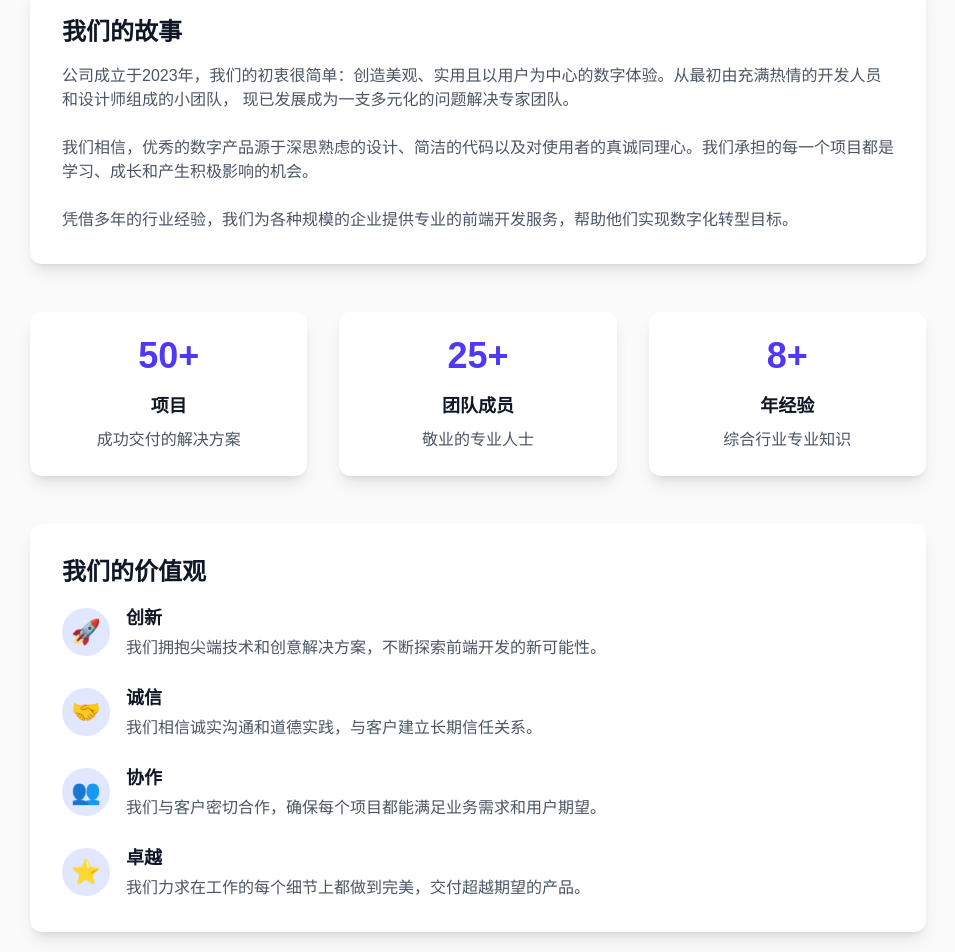
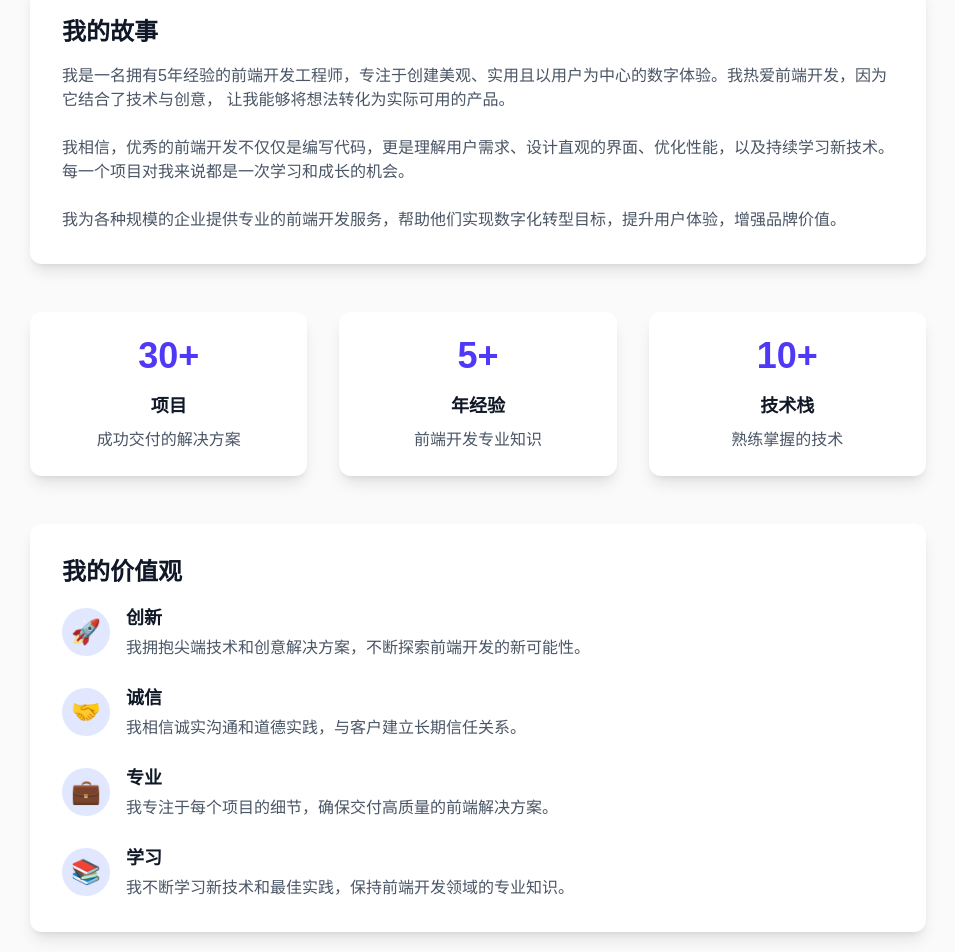
Before and after one commit to JohniFirst/front-show, a Next.js app: page /about in a window 1280 px wide. Shown: the part 260-1212 px from the top of the page, without its empty margins (162-1117 px from the left). Built offline with nearby package versions, Linux system fonts and the light colour scheme; no server answers.

Commit message:
更新状态信息

```diff
--- a/app/about/page.tsx
+++ b/app/about/page.tsx
@@ -5,16 +5,16 @@ import GsapElementAnimation from "../components/GsapElementAnimation";
 import RadarChartComponent from "../components/charts/RadarChart";
 
 export const metadata: Metadata = {
-  title: "关于我们 | 前端开发-响应式网站、小程序、Flutter的安卓ios跨端App",
+  title: "关于我 | 个人前端开发作品集",
   description:
-    "我们是一家专业的前端开发公司，专注于响应式网站设计、小程序开发、Flutter跨平台应用开发。我们致力于为客户提供高质量的数字化解决方案。",
+    "我是一名专业的前端开发工程师，专注于响应式网站设计、小程序开发和Flutter跨平台应用开发。我致力于为客户提供高质量的数字化解决方案。",
   keywords: [
-    "前端开发公司",
+    "前端开发工程师",
     "响应式网站设计",
     "小程序开发",
     "Flutter开发",
     "UI/UX设计",
-    "前端开发团队",
+    "个人作品集",
     "数字化解决方案",
   ],
   alternates: {
@@ -24,33 +24,33 @@ export const metadata: Metadata = {
 
 export default function AboutPage() {
   const stats = [
-    { number: "50+", label: "项目", description: "成功交付的解决方案" },
-    { number: "25+", label: "团队成员", description: "敬业的专业人士" },
-    { number: "8+", label: "年经验", description: "综合行业专业知识" },
+    { number: "30+", label: "项目", description: "成功交付的解决方案" },
+    { number: "5+", label: "年经验", description: "前端开发专业知识" },
+    { number: "10+", label: "技术栈", description: "熟练掌握的技术" },
   ];
 
   const values = [
     {
       title: "创新",
       description:
-        "我们拥抱尖端技术和创意解决方案，不断探索前端开发的新可能性。",
+        "我拥抱尖端技术和创意解决方案，不断探索前端开发的新可能性。",
       icon: "🚀",
     },
     {
       title: "诚信",
-      description: "我们相信诚实沟通和道德实践，与客户建立长期信任关系。",
+      description: "我相信诚实沟通和道德实践，与客户建立长期信任关系。",
       icon: "🤝",
     },
     {
-      title: "协作",
+      title: "专业",
       description:
-        "我们与客户密切合作，确保每个项目都能满足业务需求和用户期望。",
-      icon: "👥",
+        "我专注于每个项目的细节，确保交付高质量的前端解决方案。",
+      icon: "💼",
     },
     {
-      title: "卓越",
-      description: "我们力求在工作的每个细节上都做到完美，交付超越期望的产品。",
-      icon: "⭐",
+      title: "学习",
+      description: "我不断学习新技术和最佳实践，保持前端开发领域的专业知识。",
+      icon: "📚",
     },
   ];
 
@@ -63,10 +63,10 @@ export default function AboutPage() {
             <GsapElementAnimation animationType="fadeIn" delay={0.2}>
               <div className="text-center mb-12">
                 <h1 className="text-4xl font-bold text-gray-900 dark:text-white mb-4">
-                  关于我们
+                  关于我
                 </h1>
                 <p className="text-xl text-gray-600 dark:text-gray-300">
-                  了解更多关于我们的使命、愿景和团队的信息
+                  了解更多关于我的专业背景、技能和经验
                 </p>
               </div>
             </GsapElementAnimation>
@@ -75,23 +75,24 @@ export default function AboutPage() {
               <div
                 className="bg-white dark:bg-gray-900 rounded-xl shadow-lg p-8 mb-12"
                 role="region"
-                aria-labelledby="our-story"
+                aria-labelledby="my-story"
               >
                 <h2
-                  id="our-story"
+                  id="my-story"
                   className="text-2xl font-bold text-gray-900 dark:text-white mb-4"
                 >
-                  我们的故事
+                  我的故事
                 </h2>
                 <p className="text-gray-600 dark:text-gray-300 mb-6">
-                  公司成立于2023年，我们的初衷很简单：创造美观、实用且以用户为中心的数字体验。从最初由充满热情的开发人员和设计师组成的小团队，
-                  现已发展成为一支多元化的问题解决专家团队。
+                  我是一名拥有5年经验的前端开发工程师，专注于创建美观、实用且以用户为中心的数字体验。我热爱前端开发，因为它结合了技术与创意，
+                  让我能够将想法转化为实际可用的产品。
                 </p>
                 <p className="text-gray-600 dark:text-gray-300 mb-6">
-                  我们相信，优秀的数字产品源于深思熟虑的设计、简洁的代码以及对使用者的真诚同理心。我们承担的每一个项目都是学习、成长和产生积极影响的机会。
+                  我相信，优秀的前端开发不仅仅是编写代码，更是理解用户需求、设计直观的界面、优化性能，以及持续学习新技术。
+                  每一个项目对我来说都是一次学习和成长的机会。
                 </p>
                 <p className="text-gray-600 dark:text-gray-300">
-                  凭借多年的行业经验，我们为各种规模的企业提供专业的前端开发服务，帮助他们实现数字化转型目标。
+                  我为各种规模的企业提供专业的前端开发服务，帮助他们实现数字化转型目标，提升用户体验，增强品牌价值。
                 </p>
               </div>
             </GsapElementAnimation>
@@ -127,13 +128,13 @@ export default function AboutPage() {
               <div
                 className="bg-white dark:bg-gray-900 rounded-xl shadow-lg p-8 mb-12"
                 role="region"
-                aria-labelledby="our-values"
+                aria-labelledby="my-values"
               >
                 <h2
-                  id="our-values"
+                  id="my-values"
                   className="text-2xl font-bold text-gray-900 dark:text-white mb-4"
                 >
-                  我们的价值观
+                  我的价值观
                 </h2>
                 <ul className="space-y-6">
                   {values.map((value, index) => (
--- a/app/components/Navigation.tsx
+++ b/app/components/Navigation.tsx
@@ -27,7 +27,7 @@ export default function Navigation() {
           <div className="flex items-center">
             <Link href="/" className="flex-shrink-0 flex items-center">
               <span className="text-xl font-bold text-indigo-600 dark:text-indigo-400">
-                MyApp
+                前端开发
               </span>
             </Link>
           </div>
--- a/app/contact/page.tsx
+++ b/app/contact/page.tsx
@@ -47,10 +47,10 @@ export default function ContactPage() {
             <GsapElementAnimation animationType="fadeIn" delay={0.2}>
               <div className="text-center mb-12">
                 <h1 className="text-4xl font-bold text-gray-900 dark:text-white mb-4">
-                  联系我们
+                  联系我
                 </h1>
                 <p className="text-xl text-gray-600 dark:text-gray-300">
-                  有问题吗？我们很想听到您的声音
+                  有问题吗？我很想听到您的声音
                 </p>
               </div>
             </GsapElementAnimation>
@@ -59,7 +59,7 @@ export default function ContactPage() {
               <div className="grid grid-cols-1 md:grid-cols-2 gap-12">
                 <div className="bg-white dark:bg-gray-900 rounded-xl shadow-lg p-8">
                   <h2 className="text-2xl font-bold text-gray-900 dark:text-white mb-6">
-                    给我们发送消息
+                    给我发送消息
                   </h2>
 
                   {submitSuccess && (
@@ -244,12 +244,12 @@ export default function ContactPage() {
                         </div>
                         <div className="ml-4">
                           <h3 className="text-lg font-medium text-gray-900 dark:text-white">
-                            办公室
+                            位置
                           </h3>
                           <p className="text-gray-600 dark:text-gray-300 mt-1">
-                            北京市朝阳区建国路1号
+                            北京市朝阳区
                             <br />
-                            中国 北京 100000
+                            中国 北京
                           </p>
                         </div>
                       </div>
@@ -258,7 +258,7 @@ export default function ContactPage() {
 
                   <div className="bg-white dark:bg-gray-900 rounded-xl shadow-lg p-8">
                     <h2 className="text-2xl font-bold text-gray-900 dark:text-white mb-6">
-                      营业时间
+                      工作时间
                     </h2>
 
                     <div className="space-y-3">
--- a/app/page.tsx
+++ b/app/page.tsx
@@ -5,9 +5,9 @@ import GsapElementAnimation from "./components/GsapElementAnimation";
 import GsapTextAnimation from "./components/GsapTextAnimation";
 
 export const metadata: Metadata = {
-  title: "首页 | 前端开发-响应式网站、小程序、Flutter的安卓ios跨端App",
+  title: "首页 | 个人前端开发作品集",
   description:
-    "欢迎来到专业前端开发服务网站。我们提供响应式网站设计、小程序开发、Flutter跨平台移动应用开发服务。",
+    "欢迎来到我的个人前端开发作品集。我是一名专业的前端开发工程师，专注于响应式网站设计、小程序开发和Flutter跨平台应用开发。",
   alternates: {
     canonical: "https://JohniFirst.github.io/front-show/",
   },
@@ -42,13 +42,13 @@ export default function Home() {
                     speed={100}
                     loop={false}
                   >
-                    前端开发专家
+                    前端开发工程师
                   </GsapTextAnimation>
                 </h1>
 
                 <GsapElementAnimation animationType="slideIn" delay={0.4}>
                   <p className="text-xl text-gray-600 dark:text-gray-300 max-w-3xl mx-auto mb-10">
-                    专业的前端开发服务，涵盖响应式网站、小程序、Flutter跨平台应用开发
+                    专注于响应式网站设计、小程序开发和Flutter跨平台应用开发的专业前端工程师
                   </p>
                 </GsapElementAnimation>
 
@@ -58,18 +58,18 @@ export default function Home() {
                       <Link
                         href="/about"
                         className="px-8 py-3 bg-gradient-to-r from-indigo-600 to-purple-600 text-white font-medium rounded-lg hover:from-indigo-700 hover:to-purple-700 transition-all shadow-lg hover:shadow-xl"
-                        aria-label="了解我们的服务详情"
+                        aria-label="了解我的专业背景"
                       >
-                        了解我们
+                        了解我
                       </Link>
                     </div>
                     <div className="transform transition-transform duration-300 hover:scale-105 active:scale-95">
                       <Link
-                        href="/contact"
+                        href="/portfolio"
                         className="px-8 py-3 bg-white dark:bg-gray-800 text-gray-900 dark:text-white font-medium rounded-lg border border-gray-300 dark:border-gray-600 hover:bg-gray-50 dark:hover:bg-gray-700 transition-all shadow-lg hover:shadow-xl"
-                        aria-label="联系我们获取报价"
+                        aria-label="查看我的作品集"
                       >
-                        联系我们
+                        我的作品
                       </Link>
                     </div>
                   </div>
@@ -217,15 +217,15 @@ export default function Home() {
                       准备开始您的项目？
                     </h2>
                     <p className="text-indigo-100 text-lg mb-6 max-w-2xl mx-auto">
-                      加入众多信赖我们专业前端开发服务的满意客户，让我们为您的业务打造卓越的数字化体验
+                      让我为您的业务打造卓越的数字化体验，提供专业的前端开发解决方案
                     </p>
                     <div className="transform transition-transform duration-300 hover:scale-105 active:scale-95">
                       <Link
                         href="/contact"
                         className="inline-block px-8 py-3 bg-white text-indigo-600 font-medium rounded-lg hover:bg-gray-100 transition-all shadow-lg hover:shadow-xl"
-                        aria-label="立即联系我们开始项目"
+                        aria-label="立即联系我开始项目"
                       >
-                        立即开始
+                        立即联系
                       </Link>
                     </div>
                   </div>
--- a/app/portfolio/page.tsx
+++ b/app/portfolio/page.tsx
@@ -8,7 +8,7 @@ export default function PortfolioPage() {
     {
       id: 1,
       title: "电子商务平台",
-      description: "功能齐全的在线购物平台，具备支付处理和库存管理功能。",
+      description: "功能齐全的在线购物平台，具备支付处理和库存管理功能。负责前端开发和用户界面设计。",
       category: "网络应用",
       image: "/images/photo-1551434678-e076c223a692.avif",
       tags: ["React", "Node.js", "MongoDB"],
@@ -16,15 +16,15 @@ export default function PortfolioPage() {
     {
       id: 2,
       title: "移动银行应用",
-      description: "具有生物识别认证和实时交易的安全银行应用。",
+      description: "具有生物识别认证和实时交易的安全银行应用。负责Flutter跨平台开发。",
       category: "移动应用",
       image: "/images/photo-1555066931-4365d14bab8c.avif",
-      tags: ["React Native", "Firebase", "生物识别"],
+      tags: ["Flutter", "Firebase", "生物识别"],
     },
     {
       id: 3,
       title: "企业仪表板",
-      description: "用于企业分析和报告的数据可视化仪表板。",
+      description: "用于企业分析和报告的数据可视化仪表板。负责前端开发和数据可视化实现。",
       category: "仪表板",
       image: "/images/photo-1460925895917-afdab827c52f.avif",
       tags: ["Vue.js", "D3.js", "Express"],
@@ -32,26 +32,26 @@ export default function PortfolioPage() {
     {
       id: 4,
       title: "旅游预订系统",
-      description: "具备实时可用性和定价的综合旅游预订平台。",
+      description: "具备实时可用性和定价的综合旅游预订平台。负责前端开发和用户体验设计。",
       category: "网络应用",
       image: "/images/photo-1503220317375-aaad61436b1b.avif",
-      tags: ["Angular", "NestJS", "PostgreSQL"],
+      tags: ["React", "Node.js", "PostgreSQL"],
     },
     {
       id: 5,
       title: "医疗保健门户",
-      description: "用于病历、预约和远程医疗服务的患者门户。",
+      description: "用于病历、预约和远程医疗服务的患者门户。负责前端开发和响应式设计。",
       category: "网络应用",
       image: "/images/photo-1516321318423-f06f85e504b3.avif",
       tags: ["React", "GraphQL", "AWS"],
     },
     {
       id: 6,
-      title: "健身追踪器",
-      description: "用于锻炼追踪、营养监测和健康洞察的移动应用。",
-      category: "移动应用",
+      title: "微信小程序",
+      description: "为客户开发的微信小程序，提供产品展示和在线预约功能。负责全栈开发。",
+      category: "小程序",
       image: "/images/photo-1571019613454-1cb2f99b2d8b.avif",
-      tags: ["Flutter", "Redux", "HealthKit"],
+      tags: ["微信小程序", "JavaScript", "云开发"],
     },
   ];
 
@@ -64,10 +64,10 @@ export default function PortfolioPage() {
             <GsapElementAnimation animationType="fadeIn" delay={0.2}>
               <div className="text-center mb-16">
                 <h1 className="text-4xl font-bold text-gray-900 dark:text-white mb-4">
-                  我们的作品集
+                  我的作品集
                 </h1>
                 <p className="text-xl text-gray-600 dark:text-gray-300 max-w-3xl mx-auto">
-                  探索我们成功的项目集锦，了解我们如何帮助企业实现数字化转型。
+                  探索我参与的项目，了解我如何帮助企业实现数字化转型。
                 </p>
               </div>
             </GsapElementAnimation>
@@ -85,7 +85,7 @@ export default function PortfolioPage() {
                     移动应用
                   </button>
                   <button className="px-4 py-2 text-sm font-medium rounded-md text-gray-700 dark:text-gray-300 hover:bg-gray-100 dark:hover:bg-gray-800">
-                    仪表板
+                    小程序
                   </button>
                 </div>
               </div>
@@ -158,14 +158,14 @@ export default function PortfolioPage() {
                       准备好启动您的项目？
                     </h2>
                     <p className="text-gray-600 dark:text-gray-300">
-                      让我们讨论您的想法，让您的愿景变成现实。
+                      让我帮您将想法变成现实，提供专业的前端开发解决方案。
                     </p>
                   </div>
                   <Link
                     href="/contact"
                     className="inline-flex items-center px-6 py-3 border border-transparent text-base font-medium rounded-md text-white bg-indigo-600 hover:bg-indigo-700"
                   >
-                    联系我们
+                    联系我
                   </Link>
                 </div>
               </div>
--- a/app/services/page.tsx
+++ b/app/services/page.tsx
@@ -4,9 +4,9 @@ import Navigation from "../components/Navigation";
 import GsapElementAnimation from "../components/GsapElementAnimation";
 
 export const metadata: Metadata = {
-  title: "服务 | 前端开发-响应式网站、小程序、Flutter的安卓ios跨端App",
+  title: "服务 | 个人前端开发作品集",
   description:
-    "我们提供专业的前端开发服务，包括响应式网站设计、小程序开发、Flutter跨平台应用开发。使用最新的技术栈，为客户提供高质量的数字化解决方案。",
+    "我提供专业的前端开发服务，包括响应式网站设计、小程序开发、Flutter跨平台应用开发。使用最新的技术栈，为客户提供高质量的数字化解决方案。",
   keywords: [
     "前端开发服务",
     "响应式网站",
@@ -178,7 +178,7 @@ export default function ServicesPage() {
             <GsapElementAnimation animationType="fadeIn" delay={0.2}>
               <div className="text-center mb-16">
                 <h1 className="text-4xl font-bold text-gray-900 dark:text-white mb-4">
-                  我们的服务
+                  我的服务
                 </h1>
                 <p className="text-xl text-gray-600 dark:text-gray-300 max-w-3xl mx-auto">
                   专业的前端开发服务，助力您的业务数字化转型
@@ -252,13 +252,13 @@ export default function ServicesPage() {
                     准备好提升您的数字产品？
                   </h2>
                   <p className="text-indigo-100 text-lg mb-6 max-w-2xl mx-auto">
-                    联系我们讨论您的项目需求，获得专业的前端开发解决方案
+                    联系我讨论您的项目需求，获得专业的前端开发解决方案
                   </p>
                   <div className="transform transition-transform duration-300 hover:scale-105">
                     <Link
                       href="/contact"
                       className="inline-block px-8 py-3 bg-white text-indigo-600 font-medium rounded-lg hover:bg-gray-100 transition-all shadow-lg hover:shadow-xl"
-                      aria-label="联系我们开始项目"
+                      aria-label="联系我开始项目"
                     >
                       立即咨询
                     </Link>
```
